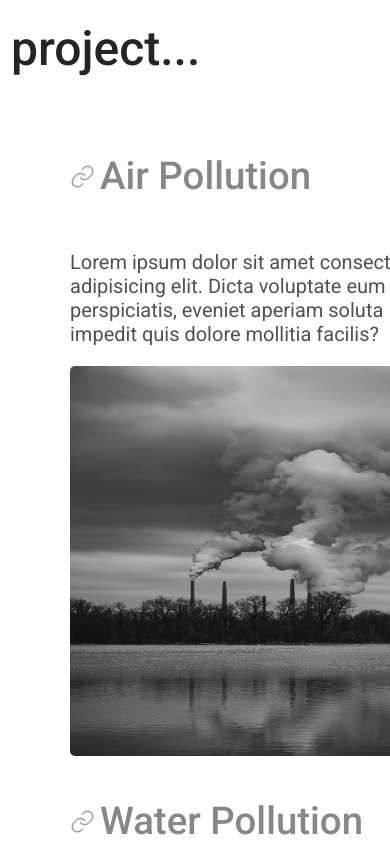
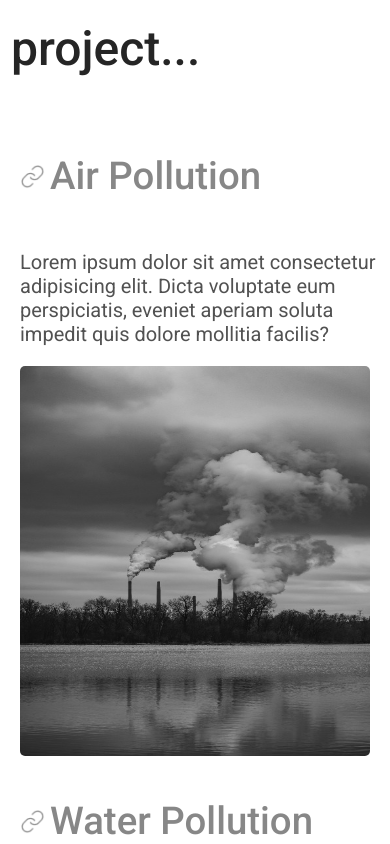
Before and after one commit to Saket2766/Air-Pollution, a React (Vite) app in the folder frontend/: page / in a window 390 px wide. Shown: the part 1700-2544 px from the top of the page. Built offline with nearby package versions, Linux system fonts and the light colour scheme.

Commit message:
Completed 2

```diff
--- a/frontend/src/styles/Pollution.css
+++ b/frontend/src/styles/Pollution.css
@@ -66,12 +66,15 @@
     display: flex;
     flex-direction: column;
     width: 100%;
+    /* margin: 5px 5px; */
+
   }
   .Pollution {
     display: flex;
     flex-direction: column;
     width: 100%;
     text-align: start;
+   margin-left: 20px;
   }
   .Pollution p {
     height: 100%;
@@ -83,6 +86,8 @@
   .Pollution .PollutionImage {
     height: 100vw;
     width: auto;
+    margin: 0px 40px;
+    margin-left: 0px;
   }
   .ProjectInfo h1 {
     font-size: 3rem;
```
